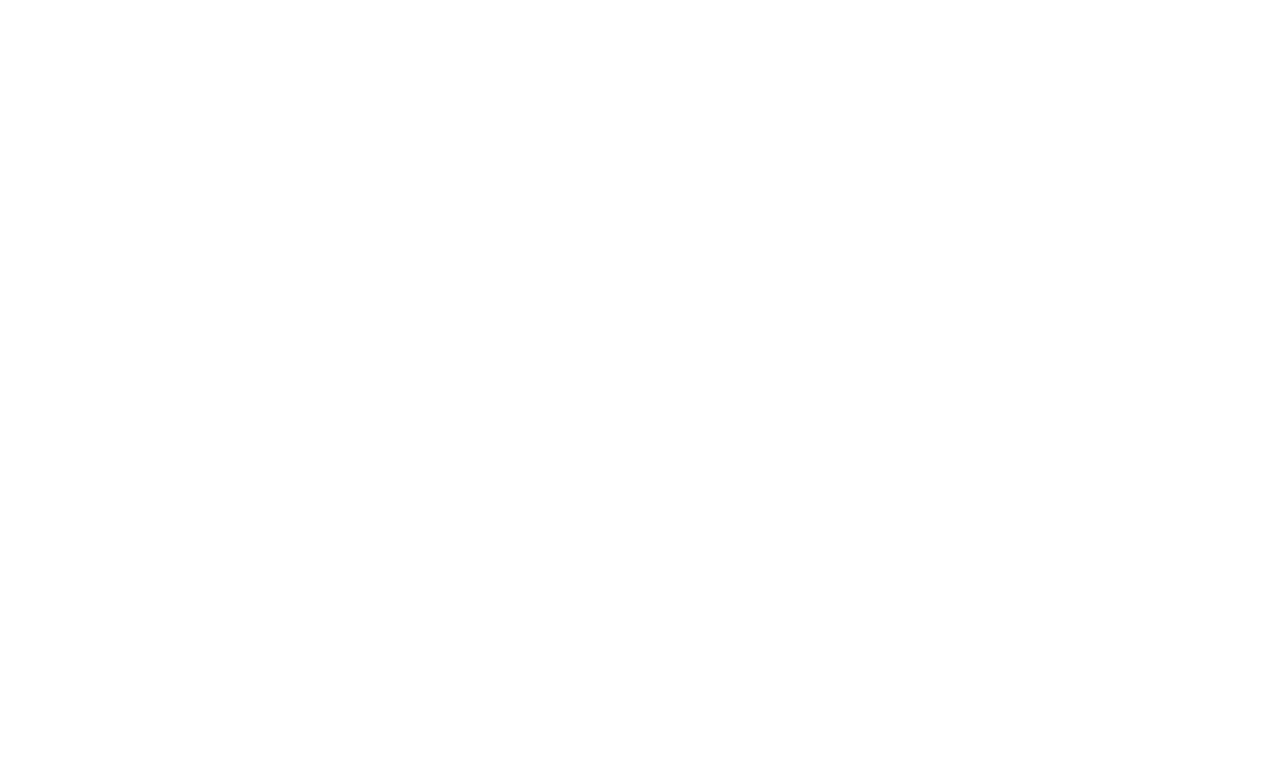
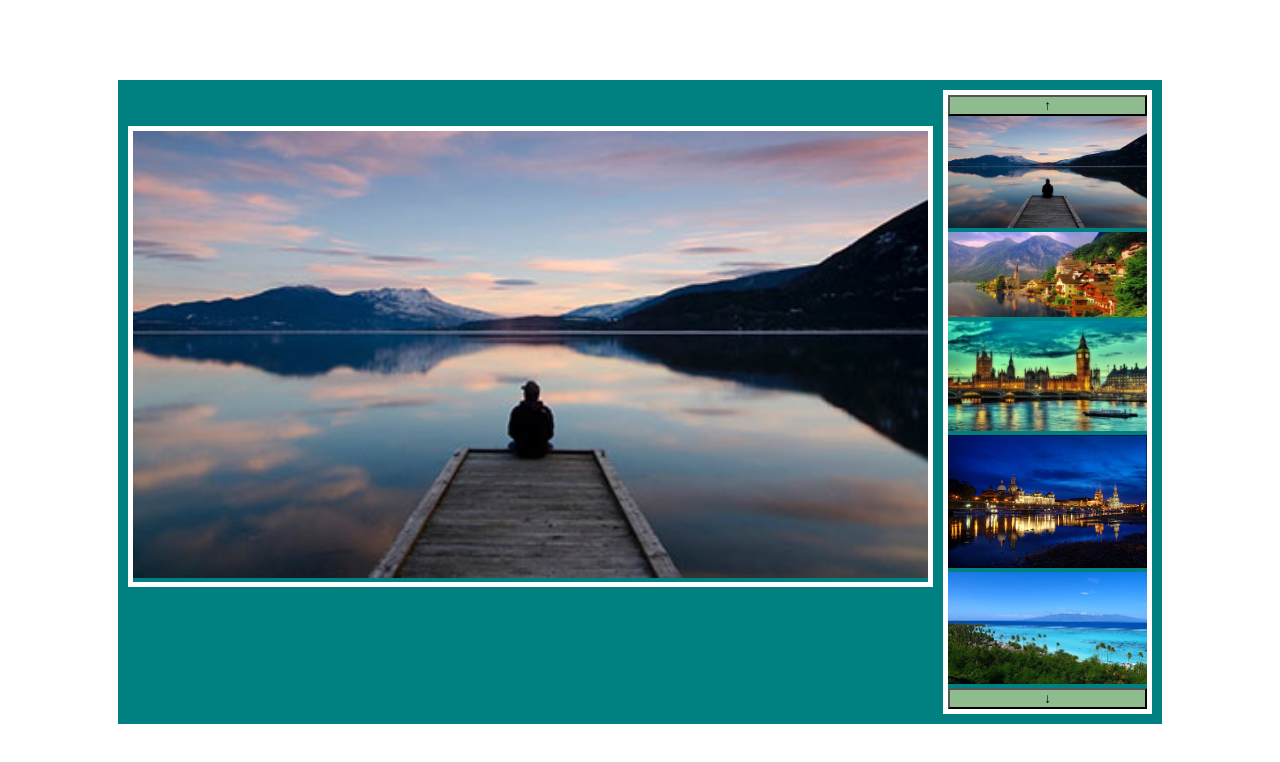
Before and after one commit to antoinde/js-array-carousel, a plain HTML site: page index.html in a window 1280 px wide. Drawn offline with Linux system fonts and the light colour scheme.

Commit message:
Milestone 1

```diff
--- a/css/style.css
+++ b/css/style.css
@@ -0,0 +1,46 @@
+.carousel-container{
+    padding: 10px;
+    display: flex;
+    column-gap: 10px;
+    background-color:teal;
+    width: 80vw;
+    position: absolute;
+    left: 50%;
+    top: 80px;
+    transform: translateX(-50%);
+}
+
+.img-container{
+    border: 5px solid white;
+    width: 80%;
+    height: 100%;
+    margin-top: 36px;
+    position: relative;
+}
+
+.side-img-container{
+    border: 5px solid white;
+    width: 20%;
+    height: 100%;
+    display: flex;
+    flex-direction: column;
+}
+
+.card{
+    width: 100%;
+    height: calc(100% / 5);
+}
+
+img{
+    width: 100%;
+}
+button{
+    background-color: darkseagreen;
+}
+
+.item{
+    display: none;
+}
+.active{
+    display: inline-block;
+}
--- a/index.html
+++ b/index.html
@@ -7,12 +7,45 @@
 
     <!-- link to CSS -->
     <link rel="stylesheet" href="css/style.css">
-    <!-- link to Javascript -->
-    <script src="js/script.js"></script>
 
     <title>Carosello Mono Array</title>
 </head>
 <body>
+    <div class="carousel-container">
+        <div class="img-container">
 
+            <img class="item active" src="img/01.jpg" alt="image1">
+            <img class="item" src="img/02.jpg" alt="image2">
+            <img class="item" src="img/03.jpg" alt="image3">
+            <img class="item" src="img/04.jpg" alt="image4">
+            <img class="item" src="img/05.jpg" alt="image5">
+
+        </div>
+        <div class="side-img-container">
+            <button id="previous">&uparrow;</button>
+            <div class="card">
+                <img src="img/01.jpg" alt="image1">
+            </div>
+            <div class="card">
+                <img src="img/02.jpg" alt="image2">
+            </div>
+            <div class="card">
+                <img src="img/03.jpg" alt="image3">
+            </div>
+            <div class="card">
+                <img src="img/04.jpg" alt="image4">
+            </div>
+            <div class="card">
+                <img src="img/05.jpg" alt="image5">
+            </div>
+
+
+            <button id="next">&downarrow;</button>
+
+        </div>
+
+    </div>
 </body>
+<!-- link to Javascript -->
+<script src="js/script.js"></script>
 </html>
```
Also changed, not shown: js/script.js (+29 -0 lines).
